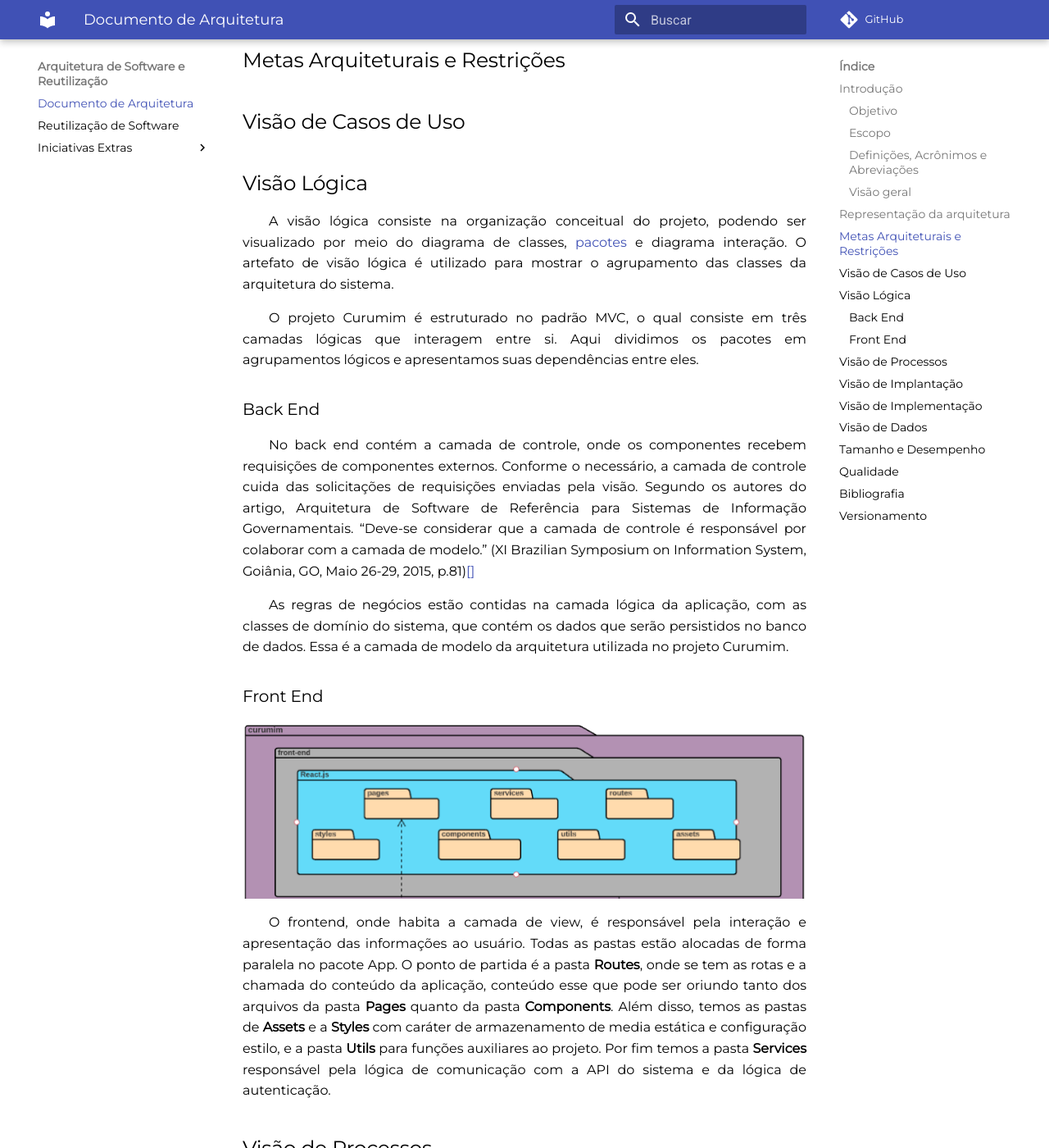
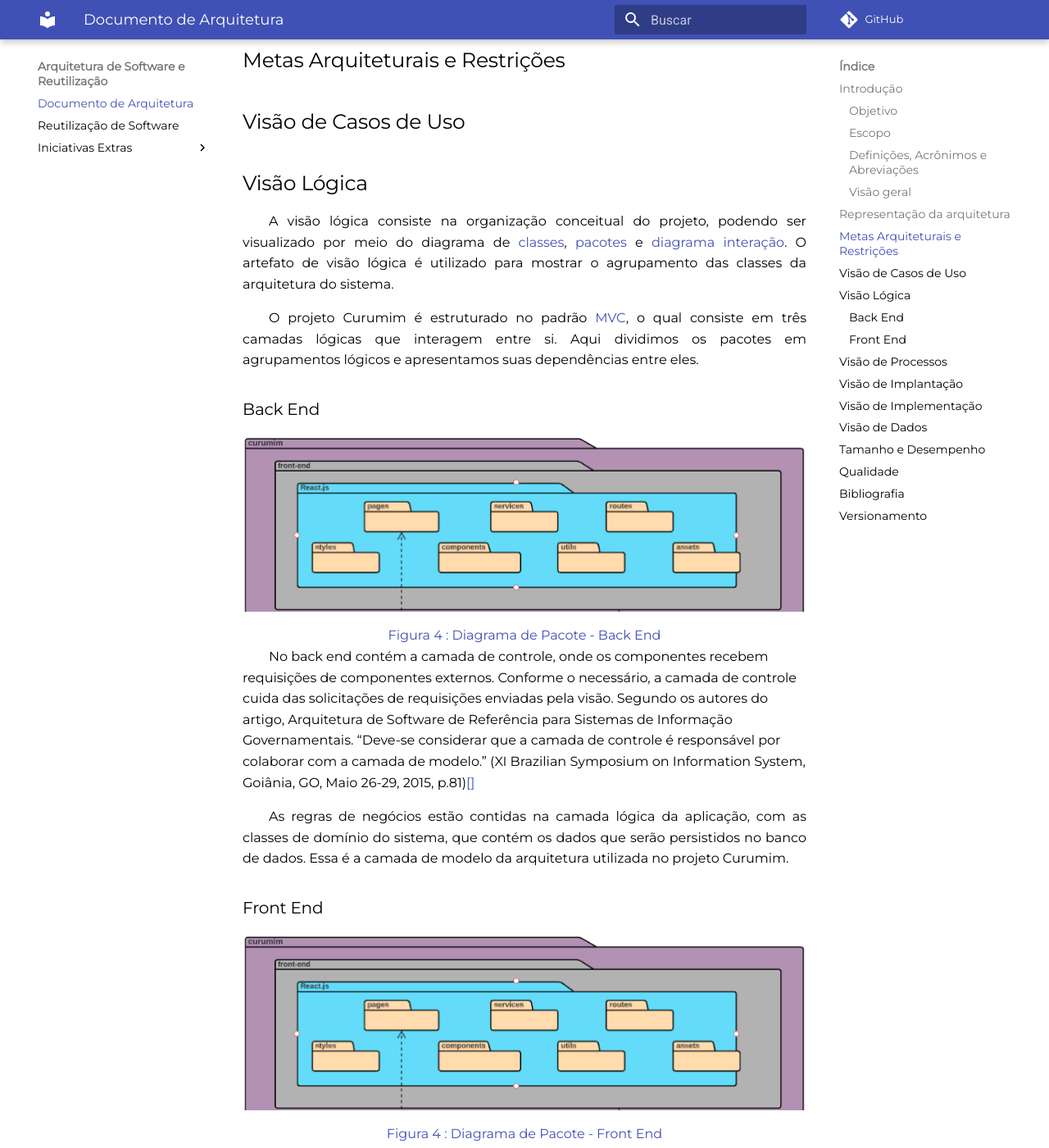
Before and after one commit to UnBArqDsw2021-1/2021.1_G6_Curumim, an MkDocs documentation site: the page built from docs/arquitetura-reutilizacao/arquitetura.md, in a window 1280 px wide and 1400 px high, scrolled down 1749 px. Shown: the whole window at 82% size. Built offline with MkDocs 1.6.1 and Material for MkDocs 9.7.7, drawn with Linux system fonts in a browser that asks for light colours; comment, search, counter and statistics services are not loaded.

Commit message:
#199 adicionando links de terceiros

```diff
--- a/docs/arquitetura-reutilizacao/arquitetura.md
+++ b/docs/arquitetura-reutilizacao/arquitetura.md
@@ -38,17 +38,20 @@
 ## Visão de Casos de Uso
 
 ## Visão Lógica
-&emsp;&emsp;A visão lógica consiste na organização conceitual do projeto, podendo ser visualizado por meio do diagrama de classes, [pacotes](../modelagem/modelagem-estatica/diagrama-de-pacotes.md) e diagrama interação. O artefato de visão lógica é utilizado para mostrar o agrupamento das classes da arquitetura do sistema.
+&emsp;&emsp;A visão lógica consiste na organização conceitual do projeto, podendo ser visualizado por meio do diagrama de [classes](../modelagem/modelagem-estatica/diagrama-de-classes.md), [pacotes](../modelagem/modelagem-estatica/diagrama-de-pacotes.md) e [diagrama interação](../modelagem/modelagem-dinamica/diagrama-de-sequencia.md). O artefato de visão lógica é utilizado para mostrar o agrupamento das classes da arquitetura do sistema.
 
-&emsp;&emsp;O projeto Curumim é estruturado no padrão MVC, o qual consiste em três camadas lógicas que interagem entre si. Aqui dividimos os pacotes em agrupamentos lógicos e apresentamos suas dependências entre eles.
+&emsp;&emsp;O projeto Curumim é estruturado no padrão [MVC](../padroes-de-projeto/padroes_emergentes.md), o qual consiste em três camadas lógicas que interagem entre si. Aqui dividimos os pacotes em agrupamentos lógicos e apresentamos suas dependências entre eles.
 
 ### Back End
+![Diagrama de Pacote](../../assets/imagens/arquitetura/front_end_visao_logica.png)<center>
+[Figura 4 : Diagrama de Pacote - Back End](../assets/imagens/arquitetura/back_end_visao_logica.png)</center>
 &emsp;&emsp;No back end contém a camada de controle, onde os componentes recebem requisições de componentes externos. Conforme o necessário, a camada de controle cuida das solicitações de requisições enviadas pela visão. Segundo os autores do artigo, Arquitetura de Software de Referência para Sistemas de Informação Governamentais. “Deve-se considerar que a camada de controle é responsável por colaborar com a camada de modelo.” (XI Brazilian Symposium on Information System, Goiânia, GO, Maio 26-29, 2015, p.81)[[]](#bibliografia)
 
 &emsp;&emsp;As regras de negócios estão contidas na camada lógica da aplicação, com as classes de domínio do sistema, que contém os dados que serão persistidos no banco de dados. Essa é a camada de modelo da arquitetura utilizada no projeto Curumim.
 
 ### Front End
-![Diagrama de Pacote - Front End](../../assets/imagens/arquitetura/front_end_visao_logica.png)
+![Diagrama de Pacote - Front End](../../assets/imagens/arquitetura/front_end_visao_logica.png)<center>
+[Figura 4 : Diagrama de Pacote - Front End](../assets/imagens/arquitetura/front_end_visao_logica.png)</center>
 
 &emsp;&emsp;O frontend, onde habita a camada de view, é responsável pela interação e apresentação das informações ao usuário. Todas as pastas estão alocadas de forma paralela no pacote App. O ponto de partida é a pasta **Routes**, onde se tem as rotas e a chamada do conteúdo da aplicação, conteúdo esse que pode ser oriundo tanto dos arquivos da pasta **Pages** quanto da pasta **Components**. Além disso, temos as pastas de **Assets** e a **Styles** com caráter de armazenamento de media estática e configuração estilo, e a pasta **Utils** para funções auxiliares ao projeto. Por fim temos a pasta **Services** responsável pela lógica de comunicação com a API do sistema e da lógica de autenticação.
 
```
